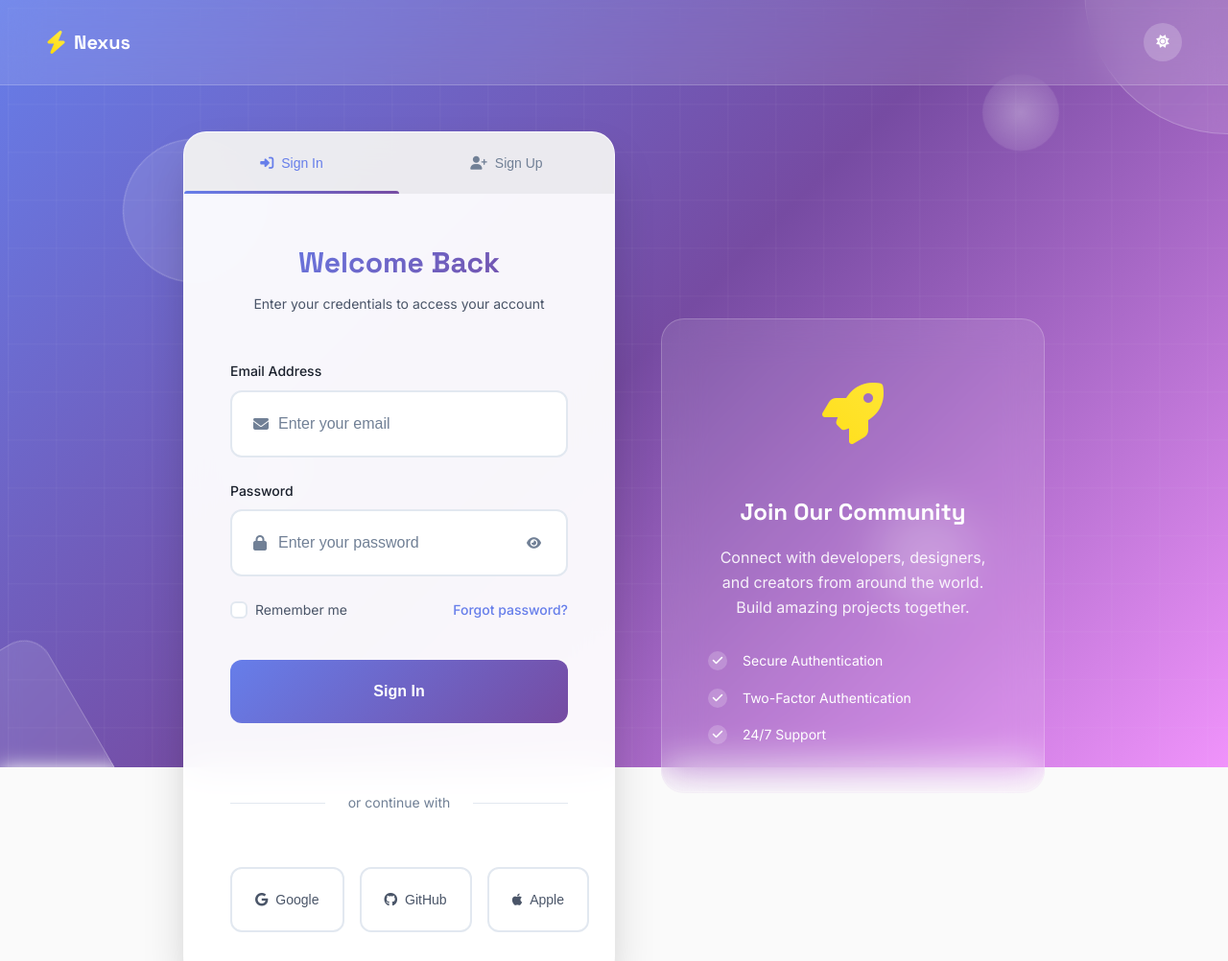
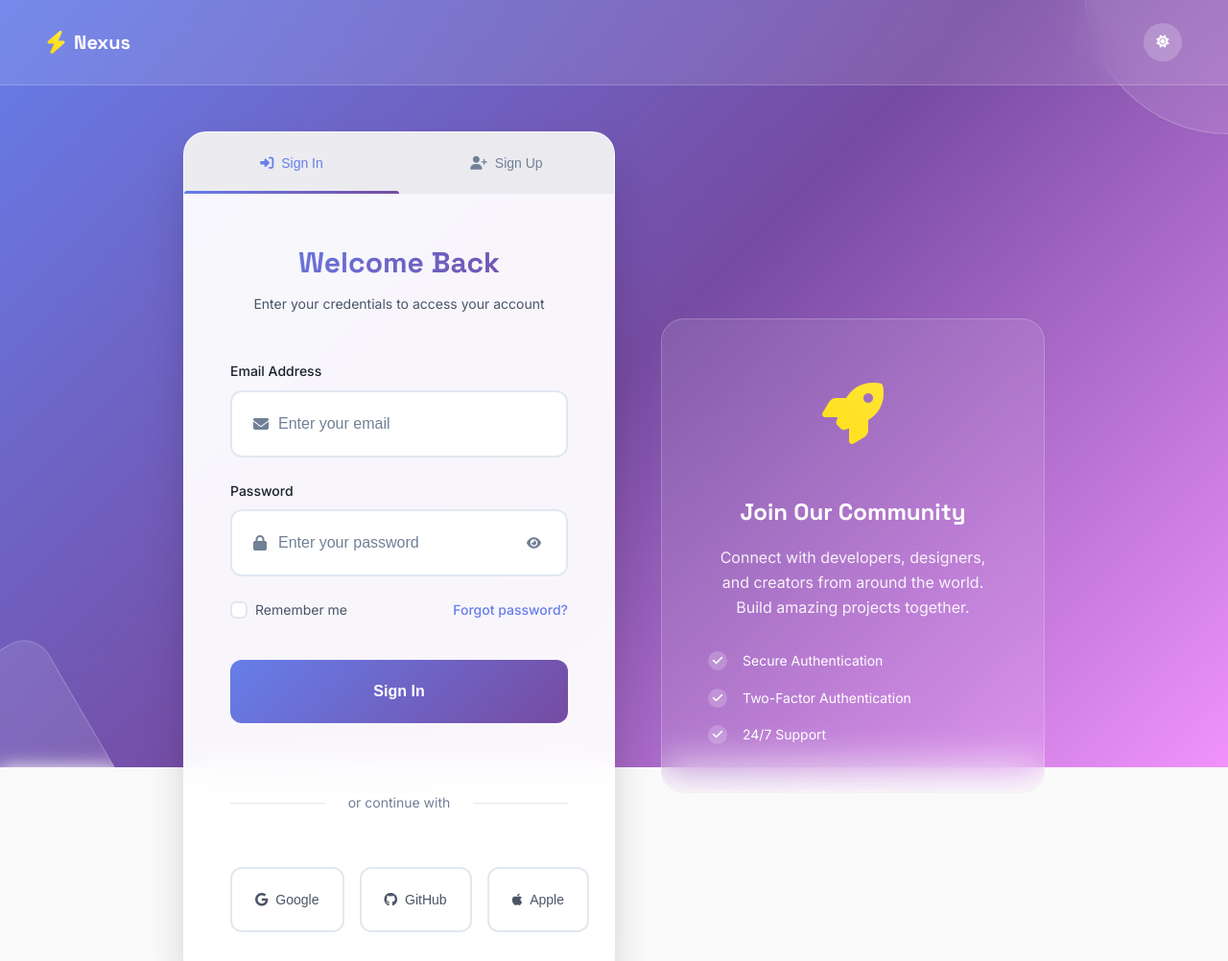
Before and after one commit to YasiruLR/Test-Login, a plain HTML site: page index.html in a window 1280 px wide. Shown: the top 1002 px of the page at 96% size. Drawn offline with Linux system fonts and the light colour scheme.

Commit message:
remove div

```diff
--- a/index.html
+++ b/index.html
@@ -14,11 +14,7 @@
         <div class="background-animation">
             <div class="geometric-shape shape-1"></div>
             <div class="geometric-shape shape-2"></div>
-            <div class="geometric-shape shape-3"></div>
-            <div class="floating-orb orb-1"></div>
-            <div class="floating-orb orb-2"></div>
-            <div class="floating-orb orb-3"></div>
-            <div class="grid-pattern"></div>
+
         </div>
 
         <!-- Navigation Header -->
```
